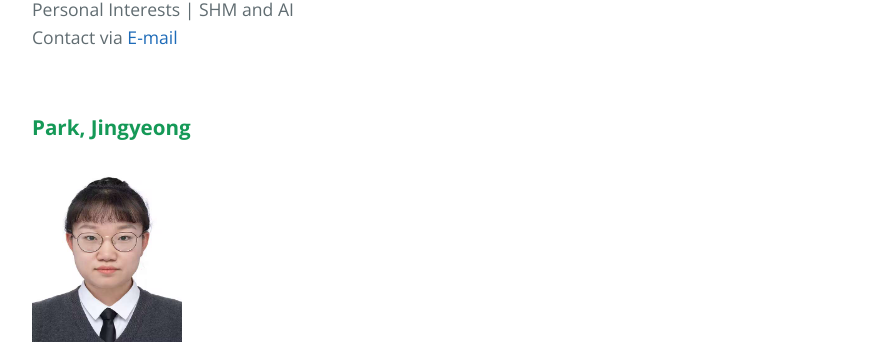
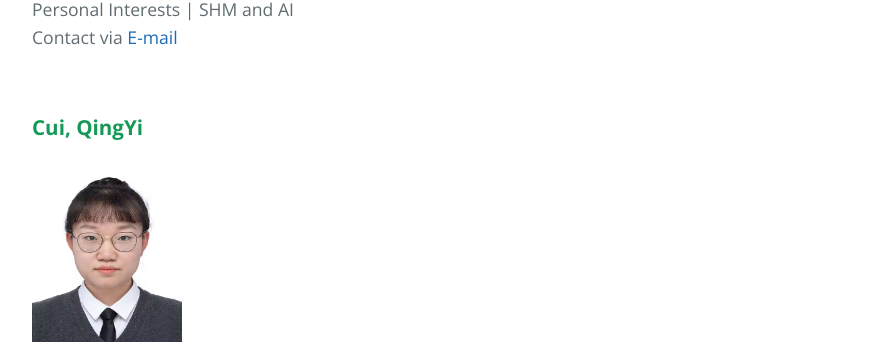
Before and after one commit to rhd1213/rhd1213.github.io, a Jekyll site: the page built from Members.md, in a window 1280 px wide and 900 px high, scrolled down 5549 px. Shown: the part 158-502 px from the top of the window, without its empty margins (192-1087 px from the left). Built offline with Jekyll 4.4.1, drawn with Linux system fonts in a browser that asks for light colours; our own code applies the rules of GitHub Pages for plain Markdown files.

Commit message:
Update Members.md

```diff
--- a/Members.md
+++ b/Members.md
@@ -131,7 +131,7 @@ Contact via <a href="mailto:jingyeong312@hanyang.ac.kr"> E-mail</a> <br>
 <br>
 
 
-### **Park, Jingyeong**
+### **Cui, QingYi**
 <img src="assets/css/홈페이지사진_최경의.jpg" alt="Passport" width="150" height="180" > <br>
 Education | Undergraduate in Mechanical Engineering, Hanyang University ERICA since 2022 <br>
 Research Area | Smart composites <br>
```
